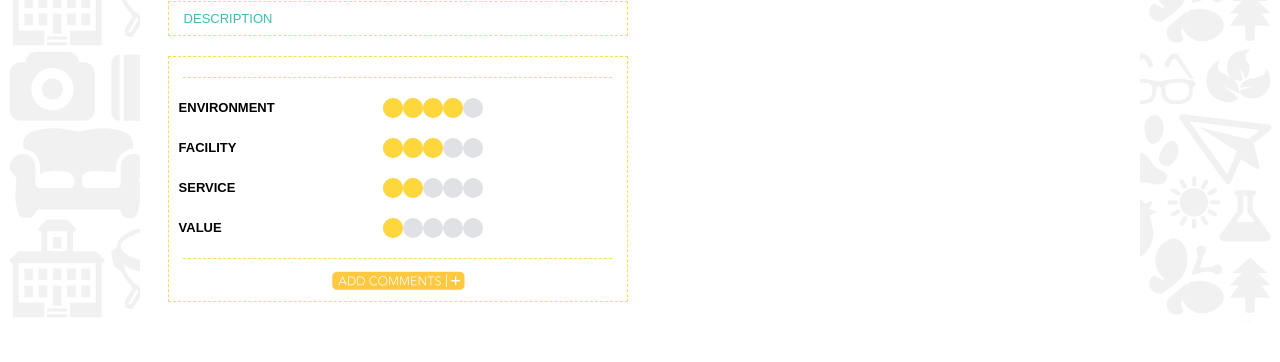
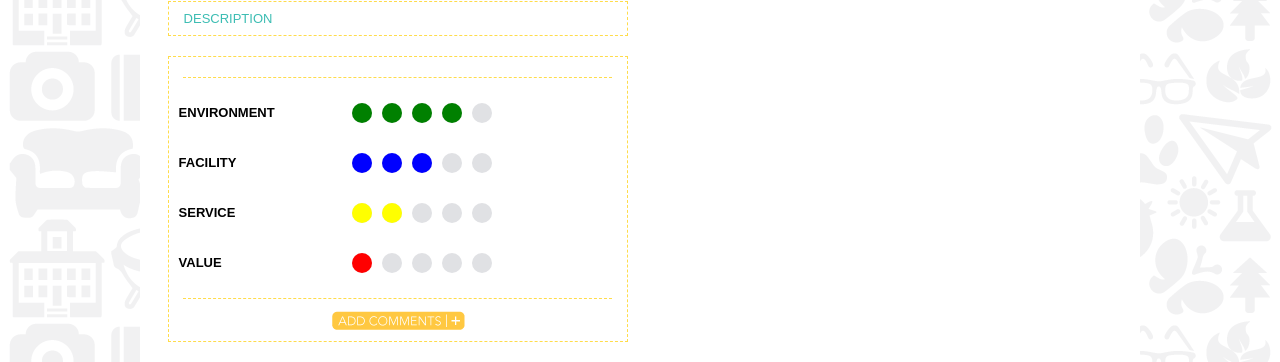
Before and after one commit to adoacom/kidso, a PHP site: page /detail.php?cate=1 in a window 1280 px wide. Shown: the part 1584-1946 px from the top of the page. Before the commit the page ends 1901 px from the top, so only its background shows below. Run offline with PHP 8.4, Linux system fonts and the light colour scheme; data comes from the database, SQL or seed files in the repository; data that the repository does not hold is empty; some libraries are stand-ins or nearby versions.

Commit message:
fixed task #6

```diff
--- a/css/bootstrap-rating.css
+++ b/css/bootstrap-rating.css
@@ -9,10 +9,28 @@
 
 .symbol-empty {
   background-color: rgb(224,225,228);
+  margin: 5px;
   padding: 2px;
 }
 
-.symbol-filled {
-  background-color: rgb(254,215,60);
+.symbol-filled,.symbol-filled1,.symbol-filled2,.symbol-filled3,.symbol-filled4 {
+  /*background-color: rgb(254,215,60);*/
+  margin: 5px;
   padding: 2px;
 }
+
+.symbol-filled1{
+  background-color: green;
+}
+
+.symbol-filled2 {
+  background-color: blue;
+}
+
+.symbol-filled3 {
+  background-color: yellow;
+}
+
+.symbol-filled4 {
+  background-color: red;
+}
--- a/detail.php
+++ b/detail.php
@@ -276,19 +276,19 @@
 <table class="voteTable">
 <tr>
 	<th class="content-Text2 content-black">ENVIRONMENT</td>
-	<td><input type="hidden" class="rating-tooltip" data-filled="symbol symbol-filled" data-empty="symbol symbol-empty" value="4"/></td>
+	<td><input type="hidden" class="rating-tooltip" data-filled="symbol symbol-filled1" data-empty="symbol symbol-empty" value="4"/></td>
 </tr>
 <tr>
 	<th class="content-Text2 content-black">FACILITY</td>
-	<td><input type="hidden" class="rating-tooltip" data-filled="symbol symbol-filled" data-empty="symbol symbol-empty" value="3"/></td>
+	<td><input type="hidden" class="rating-tooltip" data-filled="symbol symbol-filled2" data-empty="symbol symbol-empty" value="3"/></td>
 </tr>
 <tr>
 	<th class="content-Text2 content-black">SERVICE</td>
-	<td><input type="hidden" class="rating-tooltip" data-filled="symbol symbol-filled" data-empty="symbol symbol-empty" value="2"/></td>
+	<td><input type="hidden" class="rating-tooltip" data-filled="symbol symbol-filled3" data-empty="symbol symbol-empty" value="2"/></td>
 </tr>
 <tr>
 	<th class="content-Text2 content-black">VALUE</td>
-	<td><input type="hidden" class="rating-tooltip" data-filled="symbol symbol-filled" data-empty="symbol symbol-empty" value="1"/></td>
+	<td><input type="hidden" class="rating-tooltip" data-filled="symbol symbol-filled4" data-empty="symbol symbol-empty" value="1"/></td>
 </tr>
 </table>
 <p></p>
@@ -303,19 +303,19 @@
 <table class="voteTable">
 <tr>
 	<th class="content-Text2 content-black">ENVIRONMENT</td>
-	<td><input type="hidden" id="env" class="rating-tooltip" data-filled="symbol symbol-filled" data-empty="symbol symbol-empty"/></td>
+	<td><input type="hidden" id="env" class="rating-tooltip" data-filled="symbol symbol-filled1" data-empty="symbol symbol-empty"/></td>
 </tr>
 <tr>
 	<th class="content-Text2 content-black">FACILITY</td>
-	<td><input type="hidden" id="fac" class="rating-tooltip" data-filled="symbol symbol-filled" data-empty="symbol symbol-empty"/></td>
+	<td><input type="hidden" id="fac" class="rating-tooltip" data-filled="symbol symbol-filled2" data-empty="symbol symbol-empty"/></td>
 </tr>
 <tr>
 	<th class="content-Text2 content-black">SERVICE</td>
-	<td><input type="hidden" id="ser" class="rating-tooltip" data-filled="symbol symbol-filled" data-empty="symbol symbol-empty"/></td>
+	<td><input type="hidden" id="ser" class="rating-tooltip" data-filled="symbol symbol-filled3" data-empty="symbol symbol-empty"/></td>
 </tr>
 <tr>
 	<th class="content-Text2 content-black">VALUE</td>
-	<td><input type="hidden" id="val" class="rating-tooltip" data-filled="symbol symbol-filled" data-empty="symbol symbol-empty"/></td>
+	<td><input type="hidden" id="val" class="rating-tooltip" data-filled="symbol symbol-filled4" data-empty="symbol symbol-empty"/></td>
 </tr>
 </table>
 <button id="submitBtn" class="search_btn content-Text5 content-bold"/><?php echo autoLang('Submit','Submit');?></button>
```
